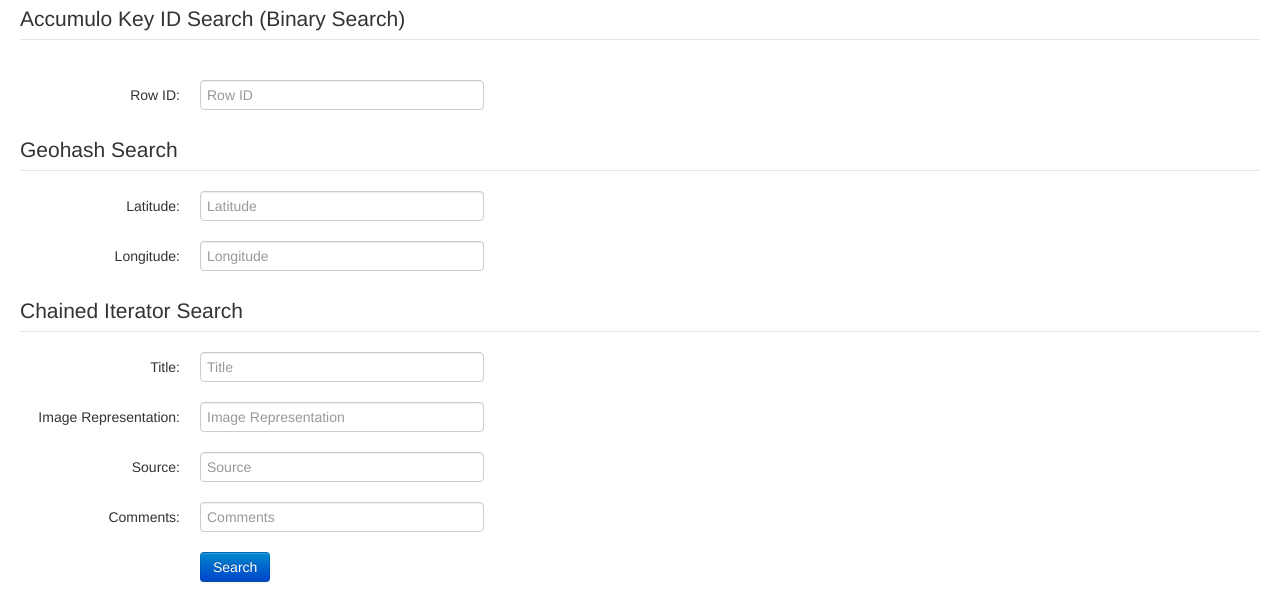
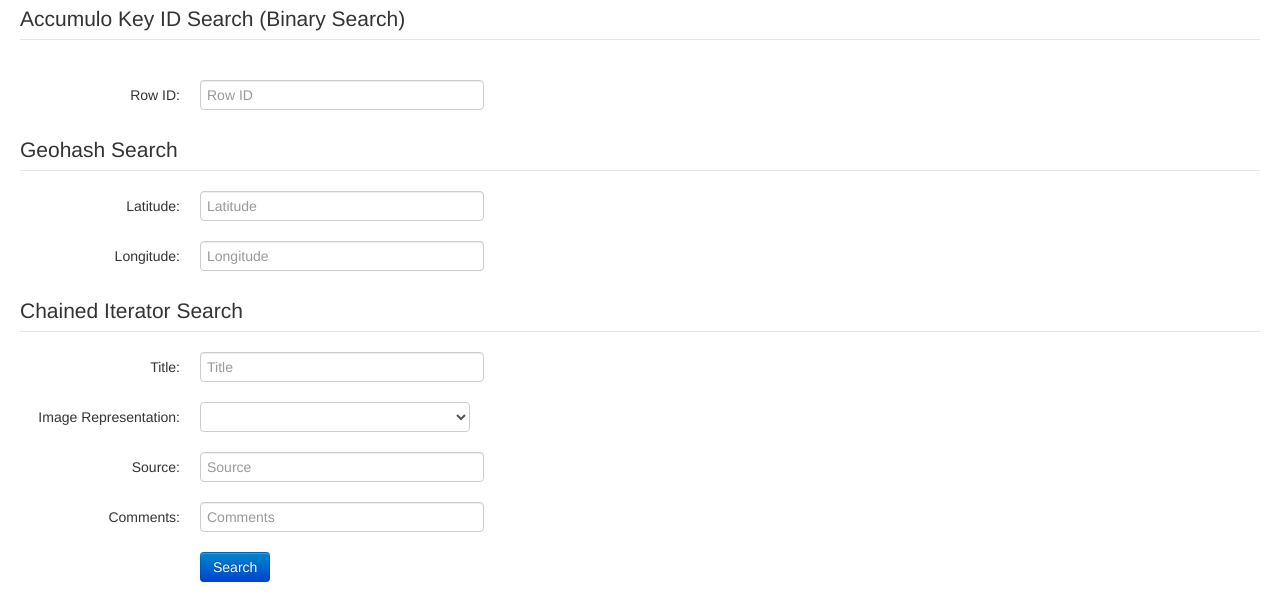
Before and after one commit to loum/geolib, a Flask app: page /geolib/index.html in a window 1280 px wide. Shown: the part 63-664 px from the top of the page. Run offline with Flask 2, Linux system fonts and the light colour scheme; parts of the project's set-up code (start-up, migrations or seed data) failed here and were passed over.

Commit message:
master
* change the Image Representation field to a drop down box

```diff
--- a/geolib/forms/meta_search.py
+++ b/geolib/forms/meta_search.py
@@ -4,6 +4,7 @@
 from flask.ext.wtf import Form
 from wtforms import (validators,
                      TextField,
+                     SelectField,
                      FloatField)
 
 from geolib.forms import RequiredIf
@@ -20,6 +21,9 @@
                             validators.Optional(),
                             validators.NumberRange(min=-180, max=180)])
     image_title = TextField('image_title')
-    image_rep = TextField('image_rep')
+    image_rep = SelectField(u'Image Representation',
+                            choices=[('', ''),
+                                     ('MONO', 'MONO'),
+                                     ('RGB', 'RGB')])
     image_source = TextField('image_source')
     image_comments = TextField('image_comments')
--- a/geolib/templates/index.html
+++ b/geolib/templates/index.html
@@ -90,17 +90,18 @@
         <label for="image_title" class="control-label">Title:</label>
         <div class="controls">
           {{ form.image_title(type="text",
-                              class="input-xlarge",
-                              placeholder="Title") }}
+                             class="input-xlarge",
+                             placeholder="Title") }}
         </div>
       </div>
 
       <div class="control-group">
-        <label for="image_rep" class="control-label">Image Representation:</label>
+        <label for="image_rep" class="control-label">
+          Image Representation:
+        </label>
         <div class="controls">
-          {{ form.image_rep(type="text",
-                            class="input-xlarge",
-                            placeholder="Image Representation") }}
+          {{ form.image_rep(type="button",
+                            class="input-xlarge") }}
         </div>
       </div>
 
```
